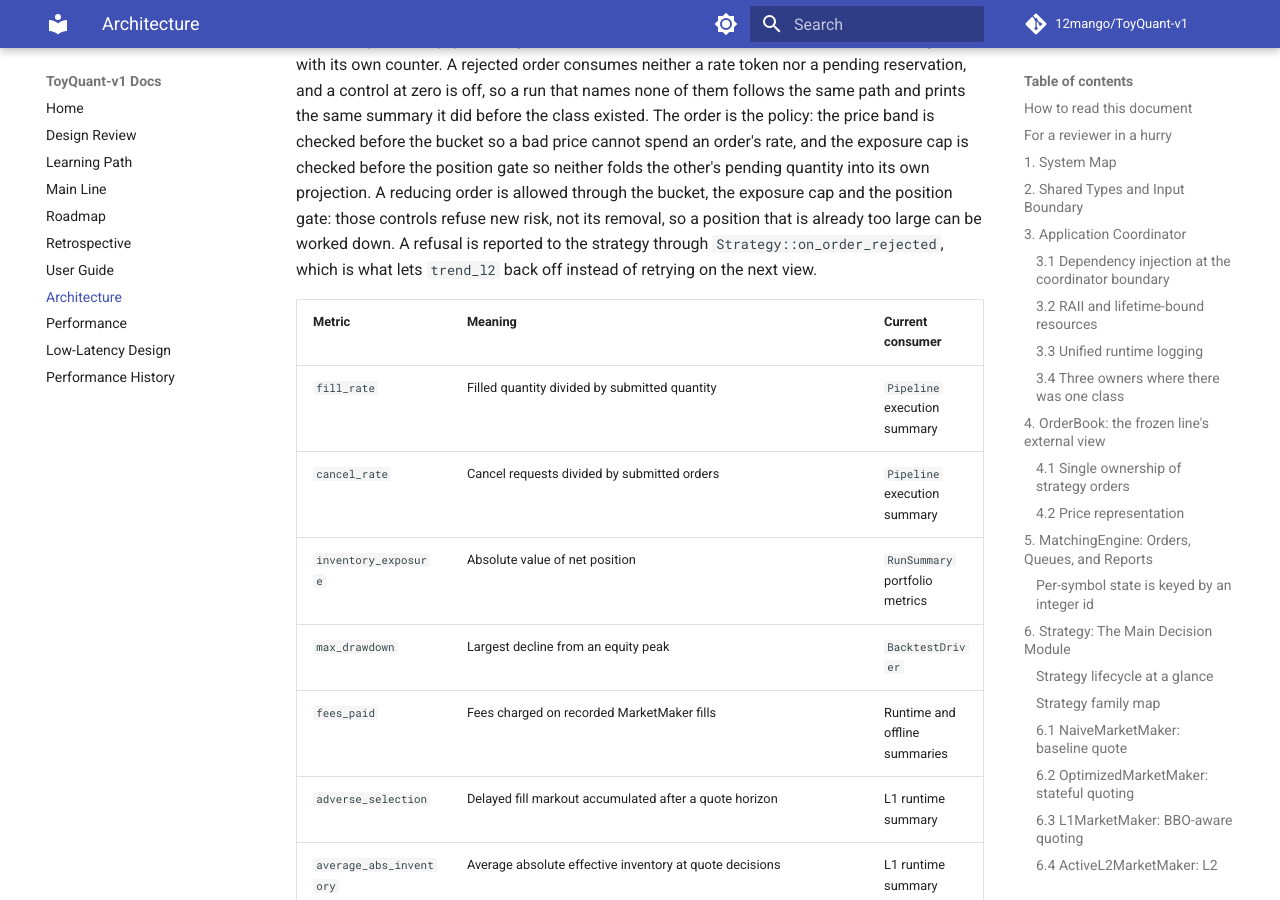
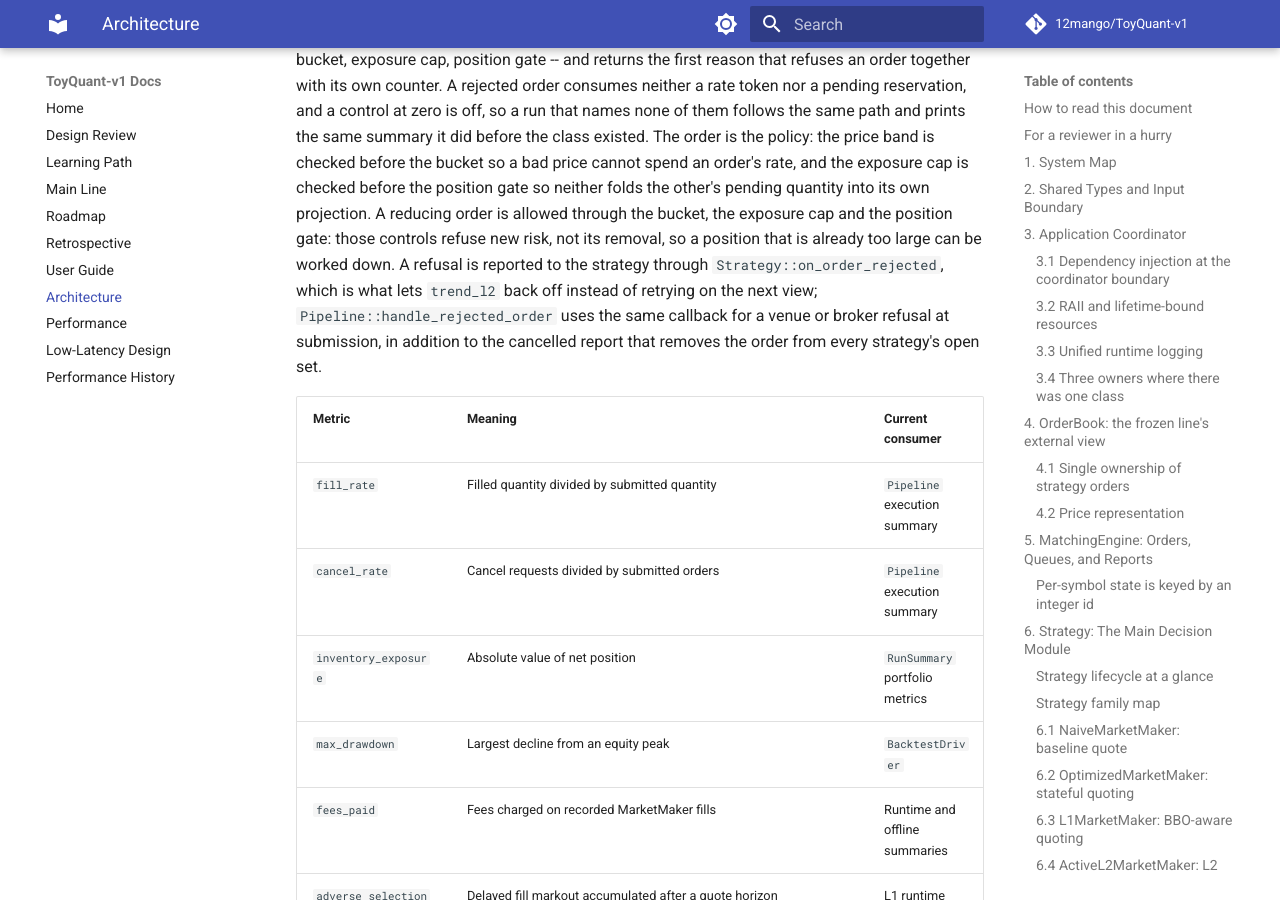
Before and after one commit to 12mango/ToyQuant-v1, an MkDocs documentation site: the page built from docs/ARCHITECTURE.md, in a window 1280 px wide and 900 px high, scrolled down 37169 px. Built offline with MkDocs 1.6.1 and Material for MkDocs 9.7.7, drawn with Linux system fonts in a browser that asks for light colours; comment, search, counter and statistics services are not loaded; some of the changed text lies outside the part shown.

Commit message:
app,tests,docs: A venue or broker refusal also takes the rejection path
`handle_rejected_order` used to tell the strategy only that the order was cancelled, so a venue or broker
refusal was indistinguishable from a cancel the strategy had asked for and `trend_l2` retried on the next
view. It now calls `on_order_rejected(order, "venue_reject")` as well; the cancelled report still removes
the order from every strategy's open set. The test drives the sequence and asserts the open set empties and
the next attempt waits.

This closes the submission-time gap in "does the strategy know when an order is dropped": the pre-trade path
already did, a venue cancel still carries no reason, and a withheld fill report is deliberately invisible to
the strategy and caught by reconciliation.

Tests: ctest 25/25; `tools/verify_l2.sh fast` tier0/tier1 OK.

```diff
--- a/docs/ARCHITECTURE.md
+++ b/docs/ARCHITECTURE.md
@@ -819,7 +819,7 @@
 | `on_top_of_book` / `on_l2_market_view` | Pipeline -> strategy | Produce the next candidate quote set |
 | `on_market_trade` | Pipeline -> strategy | Update aggressor-flow state |
 | `on_order_submitted` | Pipeline -> strategy | Record exchange-assigned working orders |
-| `on_order_rejected` | Pipeline -> strategy | A pre-trade control refused the order; the default does nothing and `trend_l2` backs off |
+| `on_order_rejected` | Pipeline -> strategy | A pre-trade control, or the venue or broker at submission, refused the order; the default does nothing and `trend_l2` backs off |
 | `cancel_requests` | Strategy -> pipeline | Return stale or unsafe order IDs |
 | `on_order_update` | MatchingEngine -> strategy | Apply fills, cancellations, and partial fills |
 
@@ -1339,7 +1339,9 @@
 position gate so neither folds the other's pending quantity into its own projection. A reducing order is allowed
 through the bucket, the exposure cap and the position gate: those controls refuse new risk, not its removal, so a
 position that is already too large can be worked down. A refusal is reported to the strategy through
-`Strategy::on_order_rejected`, which is what lets `trend_l2` back off instead of retrying on the next view.
+`Strategy::on_order_rejected`, which is what lets `trend_l2` back off instead of retrying on the next view;
+`Pipeline::handle_rejected_order` uses the same callback for a venue or broker refusal at submission, in
+addition to the cancelled report that removes the order from every strategy's open set.
 
 | Metric | Meaning | Current consumer |
 |---|---|---|
```
Also changed, not shown: CHANGELOG.md (+4 -3 lines), docs/DESIGN_REVIEW.md (+1 -1 lines), docs/MAINLINE.md (+1 -1 lines), docs/USER_GUIDE.md (+1 -1 lines), 2 other files.
